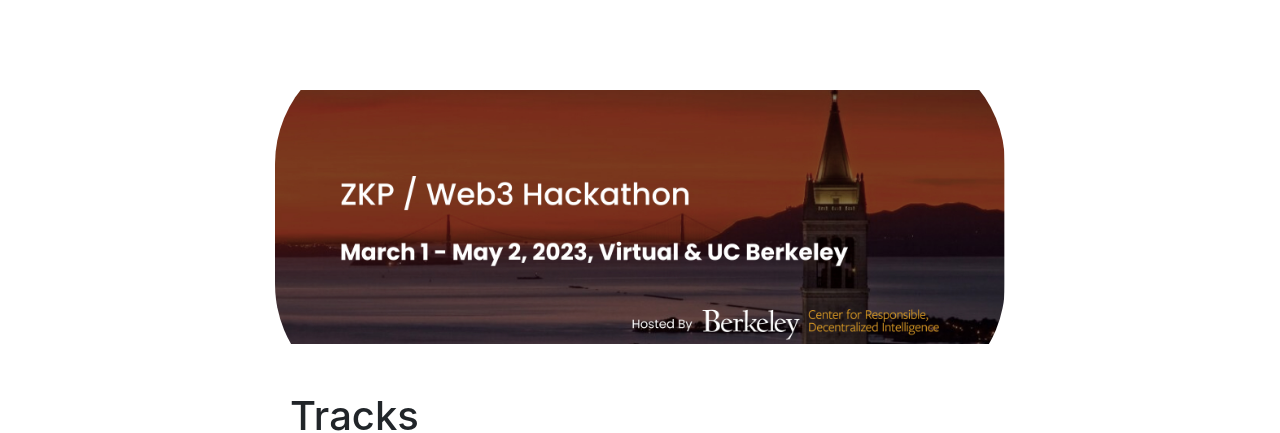
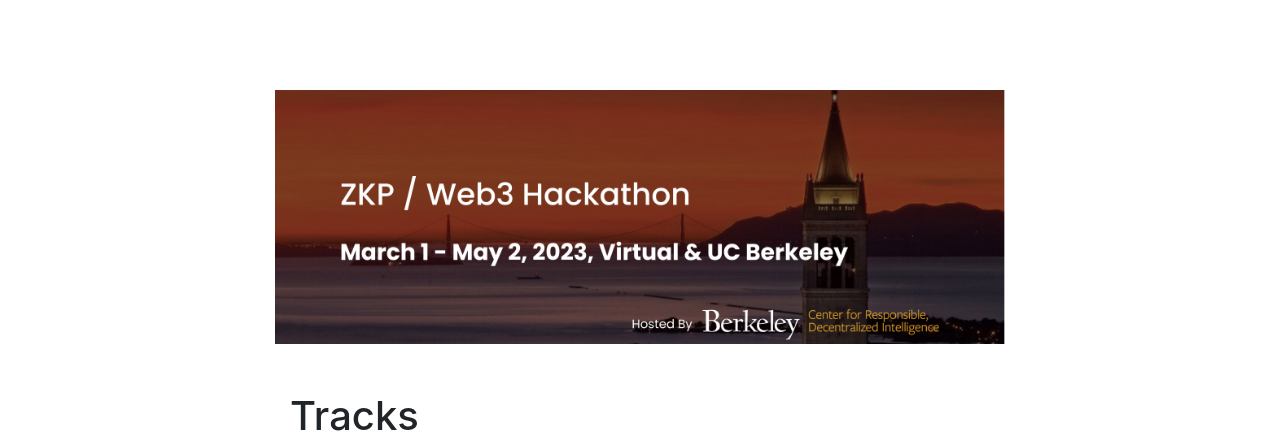
Before and after one commit to rdi-berkeley/zkp-web3-hackathon, a Jekyll site: the page built from index.md, in a window 1280 px wide. Shown: the part 210-643 px from the top of the page. Built offline with Jekyll 4.4.1, drawn with Linux system fonts in a browser that asks for light colours; nearby versions of some CDN libraries.

Commit message:
Update home.html

```diff
--- a/_layouts/home.html
+++ b/_layouts/home.html
@@ -18,10 +18,9 @@ layout: page
   }
 
   .banner img {
-    width: 120%;
+    width: 150%;
     height: 120%;
     object-fit: contain;
-    border-radius: 120px;
     margin: 0 auto;
   }
 </style>
```
